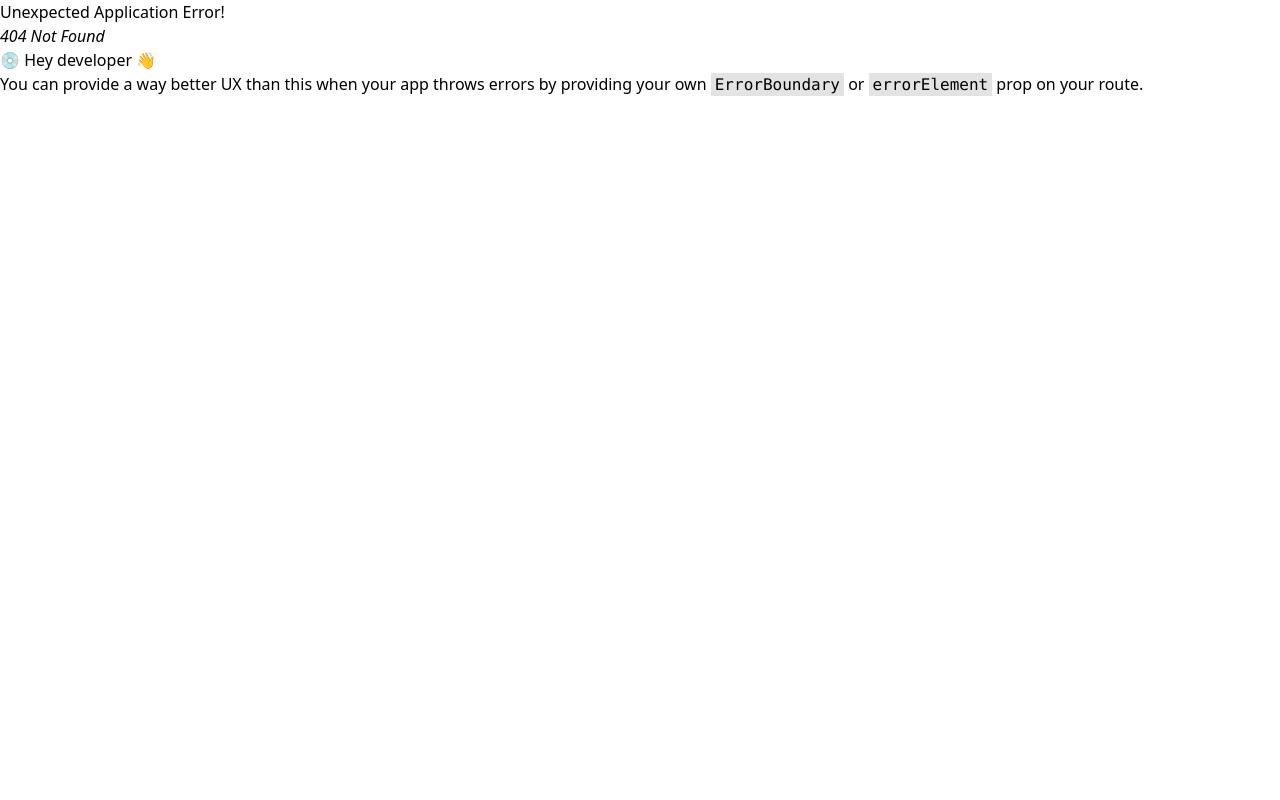
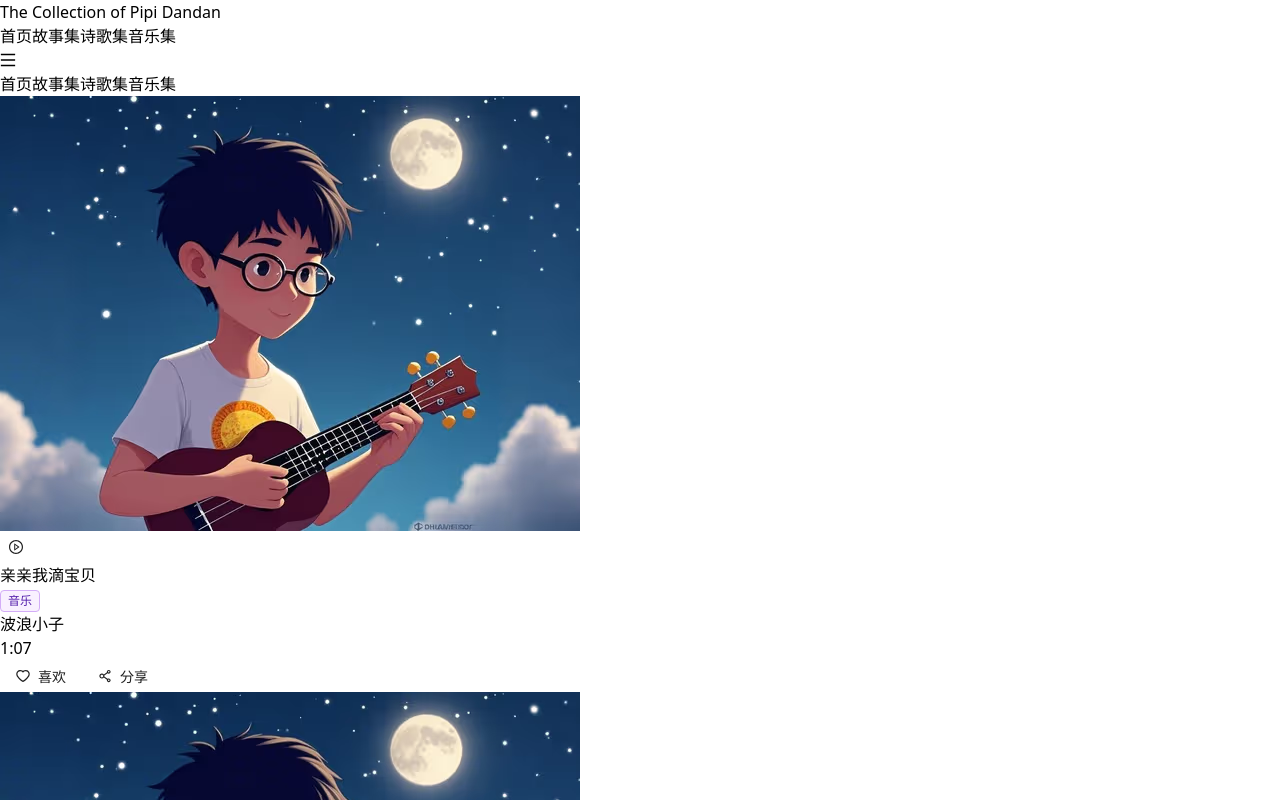
Before and after one commit to wjyzhixing/The-Collection-of-Pipi-Dandan, a React (Vite) app: page /music in a window 1280 px wide. Before the commit this address had no page. Shown: the top 800 px of the page. Built offline with nearby package versions, Linux system fonts and the light colour scheme.

Commit message:
增加歌曲！

```diff
--- a/src/components/Header/Header.tsx
+++ b/src/components/Header/Header.tsx
@@ -4,7 +4,7 @@ import { Link } from "react-router-dom";
 import { SearchOutlined, MenuOutlined } from "@ant-design/icons";
 
 interface HeaderProps {
-  currentPage: "home" | "stories" | "poems";
+  currentPage: "home" | "stories" | "poems" | "music";
 }
 
 const Header: React.FC<HeaderProps> = ({ currentPage }) => {
@@ -43,6 +43,12 @@ const Header: React.FC<HeaderProps> = ({ currentPage }) => {
               className={`!rounded-button ${currentPage === "poems" ? "text-purple-600" : "text-gray-600 hover:text-purple-600"}`}
             >
               诗歌集
+            </Link>
+            <Link
+              to="/music"
+              className={`!rounded-button ${currentPage === "music" ? "text-purple-600" : "text-gray-600 hover:text-purple-600"}`}
+            >
+              音乐集
             </Link>
           </div>
         </div>
@@ -90,6 +96,15 @@ const Header: React.FC<HeaderProps> = ({ currentPage }) => {
           >
             诗歌集
           </Link>
+          <Link
+            to="/music"
+            className={`py-2 ${
+              currentPage === "music" ? "text-purple-600" : "text-gray-600"
+            }`}
+            onClick={() => setIsMenuOpen(false)}
+          >
+            音乐集
+          </Link>
         </div>
       </div>
     </nav>
--- /dev/null
+++ b/src/pages/Music/Music.tsx
@@ -0,0 +1,141 @@
+import React, { useState, useRef } from "react";
+import { Button, Tag, Pagination } from "antd";
+import { PlayCircleOutlined, PauseCircleOutlined, HeartOutlined, ShareAltOutlined } from "@ant-design/icons";
+import Header from "../../components/Header/Header";
+import Footer from "../../components/Footer/Footer";
+
+interface MusicItem {
+  id: number;
+  title: string;
+  cover: string;
+  duration: string;
+  artist: string;
+  source: string;
+}
+
+const musicList: MusicItem[] = [
+  {
+    id: 1,
+    title: "亲亲我滴宝贝",
+    cover: "/images/奇幻旋律.png",
+    duration: "1:07",
+    artist: "波浪小子",
+    source: "/media/亲亲我滴宝贝.mp3"
+  },
+  {
+    id: 2,
+    title: "甜甜的",
+    cover: "/images/奇幻旋律.png",
+    duration: "1:56",
+    artist: "波浪小子",
+    source: "/media/甜甜的.mp3"
+  },
+];
+
+const Music: React.FC = () => {
+  const [currentPage, setCurrentPage] = useState(1);
+  const [isPlaying, setIsPlaying] = useState(false);
+  const [currentMusicId, setCurrentMusicId] = useState<number | null>(null);
+  const audioRef = useRef<HTMLAudioElement | null>(null);
+
+  const handlePlayMusic = (music: MusicItem) => {
+    if (!audioRef.current) {
+      audioRef.current = new Audio();
+    }
+
+    if (currentMusicId === music.id) {
+      if (isPlaying) {
+        audioRef.current.pause();
+      } else {
+        audioRef.current.play();
+      }
+      setIsPlaying(!isPlaying);
+    } else {
+      if (isPlaying) {
+        audioRef.current.pause();
+      }
+      audioRef.current.src = music.source;
+      audioRef.current.play();
+      setCurrentMusicId(music.id);
+      setIsPlaying(true);
+    }
+  };
+
+  return (
+    <div className="min-h-screen bg-gray-50">
+      <Header currentPage="music" />
+      <div className="pt-16 max-w-7xl mx-auto px-4 py-8">
+        <div className="space-y-6">
+          {musicList.map((music) => (
+            <div
+              key={music.id}
+              className="bg-white rounded-lg overflow-hidden shadow-sm hover:shadow-md transition-all transform hover:-translate-y-1"
+            >
+              <div className="p-6 flex items-center space-x-6">
+                <div className="relative w-24 h-24 flex-shrink-0">
+                  <img
+                    src={music.cover}
+                    alt={music.title}
+                    className="w-full h-full object-cover rounded-lg"
+                  />
+                  <Button
+                    type="text"
+                    className="absolute inset-0 flex items-center justify-center bg-black/30 hover:bg-black/50 text-white rounded-lg transition-colors"
+                    onClick={() => handlePlayMusic(music)}
+                    icon={
+                      isPlaying && currentMusicId === music.id ? (
+                        <PauseCircleOutlined className="text-3xl" />
+                      ) : (
+                        <PlayCircleOutlined className="text-3xl" />
+                      )
+                    }
+                  />
+                </div>
+                <div className="flex-grow">
+                  <div className="flex items-center justify-between mb-2">
+                    <h3 className="text-xl font-semibold text-gray-800">
+                      {music.title}
+                    </h3>
+                    <Tag color="purple">音乐</Tag>
+                  </div>
+                  <p className="text-sm text-gray-500 mb-4">{music.artist}</p>
+                  <div className="flex items-center justify-between">
+                    <span className="text-sm text-gray-500">{music.duration}</span>
+                    <div className="flex space-x-2">
+                      <Button
+                        type="text"
+                        icon={<HeartOutlined />}
+                        className="!rounded-button"
+                      >
+                        喜欢
+                      </Button>
+                      <Button
+                        type="text"
+                        icon={<ShareAltOutlined />}
+                        className="!rounded-button"
+                      >
+                        分享
+                      </Button>
+                    </div>
+                  </div>
+                </div>
+              </div>
+            </div>
+          ))}
+        </div>
+        <div className="mt-8 flex justify-center">
+          <Pagination
+            current={currentPage}
+            total={musicList.length}
+            pageSize={10}
+            onChange={(page) => setCurrentPage(page)}
+            className="!rounded-button"
+          />
+        </div>
+      </div>
+      <Footer />
+    </div>
+  );
+};
+
+export default Music;
--- a/src/poem/poem.js
+++ b/src/poem/poem.js
@@ -312,6 +312,80 @@ export const poems = {
           content: ["待到梦中筵席去", "席卷天庭载酒回"]
         }
       ]
-    }
+    },
+    {
+      chapter: 30,
+      poems: [
+        {
+          content: ["吾家甜卿性常温", "揽腕果壳共香氛", "柔情相守软心性", "精筑璞玉羡乾坤"]
+        }
+      ]
+    },
+    {
+      chapter: 31,
+      poems: [
+        {
+          content: ["郁郁葱葱遇于丛"]
+        },
+        {
+          content: ["林林总总临仙踪"]
+        }
+      ]
+    },
+    {
+      chapter: 32,
+      poems: [
+        {
+          content: ["匆匆忙忙从众盲"]
+        },
+        {
+          content: ["欢欢喜喜奂焕嬉"]
+        }
+      ]
+    },
+    {
+      chapter: 33,
+      poems: [
+        {
+          content: ["滴答滴答滴滴答"]
+        },
+        {
+          content: ["咕嘎咕嘎咕咕嘎"]
+        }
+      ]
+    },
+    {
+      chapter: 34,
+      poems: [
+        {
+          content: ["缠缠绵绵婵婉眠"]
+        },
+        {
+          content: ["黏黏糊糊年月呼"]
+        }
+      ]
+    },
+    {
+      chapter: 35,
+      poems: [
+        {
+          content: ["仰天望日森如海", "低眉浅笑思君来"]
+        },
+        {
+          content: ["茂丛交映难蔽日", "万丈光芒入心怀"]
+        }
+      ]
+    },
+    {
+      chapter: 36,
+      poems: [
+        {
+          content: ["享满园春光", "观沧浪人潮"]
+        },
+        {
+          content: ["览林中美景", "逊润玉微毫"]
+        }
+      ]
+    },
   ]
 }
--- a/src/router.tsx
+++ b/src/router.tsx
@@ -4,6 +4,7 @@ import StoryCollection from "./pages/StoryCollection/StoryCollection";
 import Poem from "./pages/Poem/Poem";
 import StoryDetails from "./pages/StoryDetails/StoryDetails";
 import PoemDetails from "./pages/PoemDetails/PoemDetails";
+import Music from "./pages/Music/Music";
 
 export const router = createBrowserRouter([
   {
@@ -26,4 +27,8 @@ export const router = createBrowserRouter([
     path: "/poems/:id",
     element: <PoemDetails />,
   },
+  {
+    path: "/music",
+    element: <Music />,
+  },
 ]);
```
Also changed, not shown: 2 other files (tests, documents, lock files or other folders).
